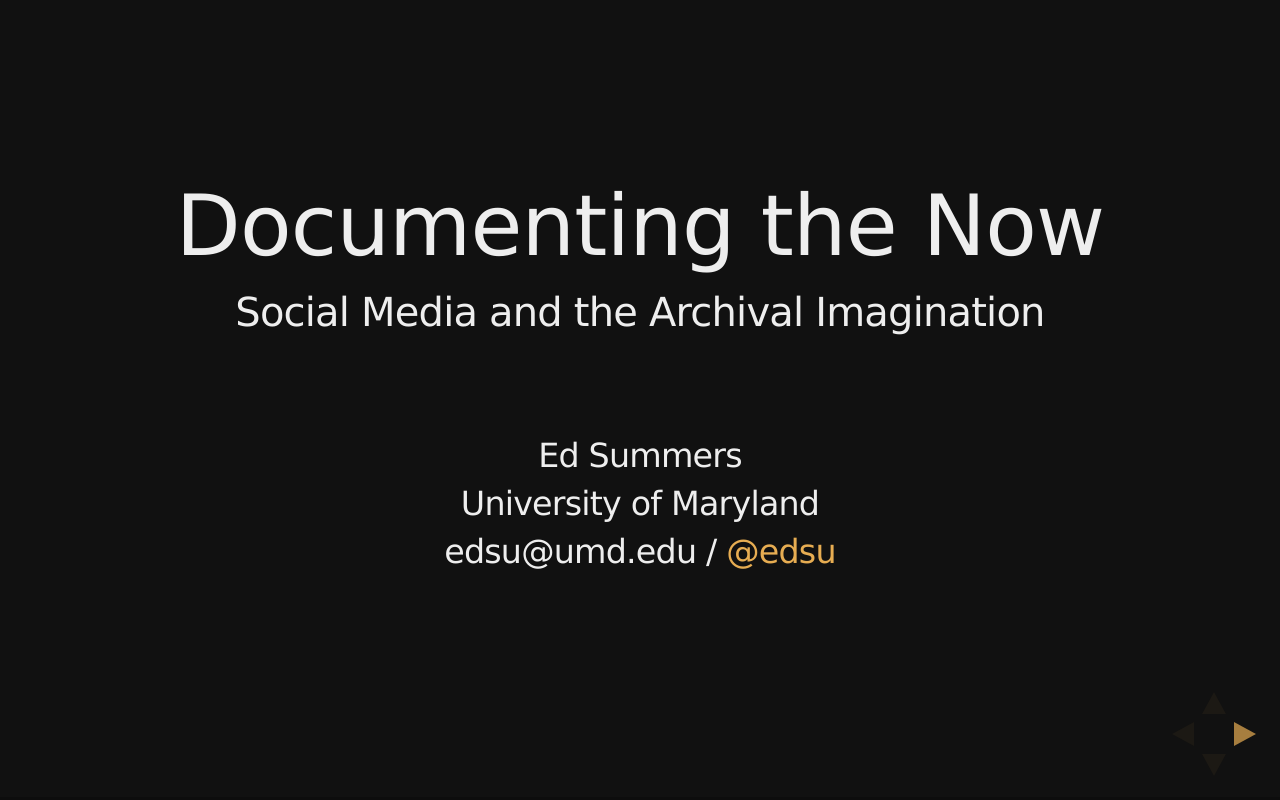
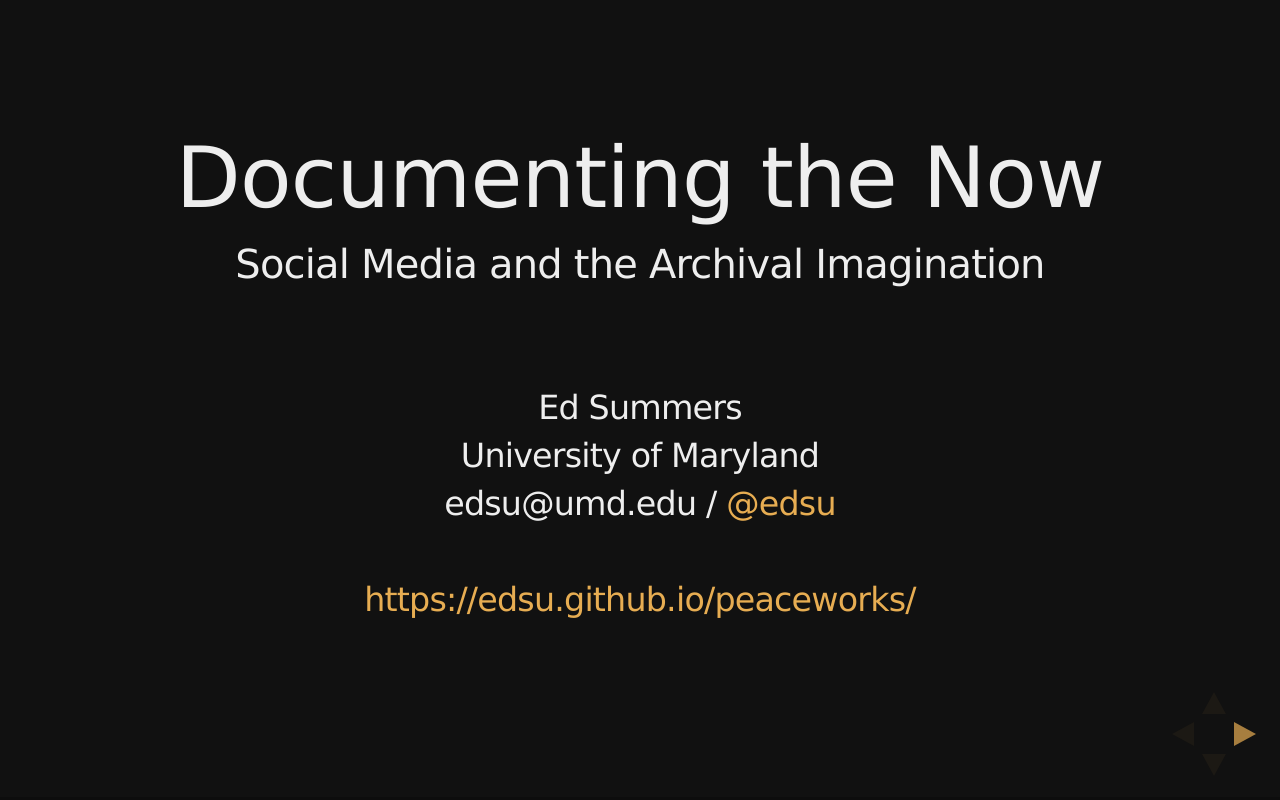
Before and after one commit to edsu/peaceworks, a plain HTML site: page index.html in a window 1280 px wide. Drawn offline with Linux system fonts and the light colour scheme.

Commit message:
added url

```diff
--- a/index.html
+++ b/index.html
@@ -55,6 +55,9 @@
           Ed Summers<br>
           University of Maryland<br>
           edsu@umd.edu / <a href="https://twitter.com/edsu">@edsu</a>
+          <br>
+          <br>
+          <a href="https://edsu.github.io/peaceworks/">https://edsu.github.io/peaceworks/</a>
           </div>
         </section>
 
```
